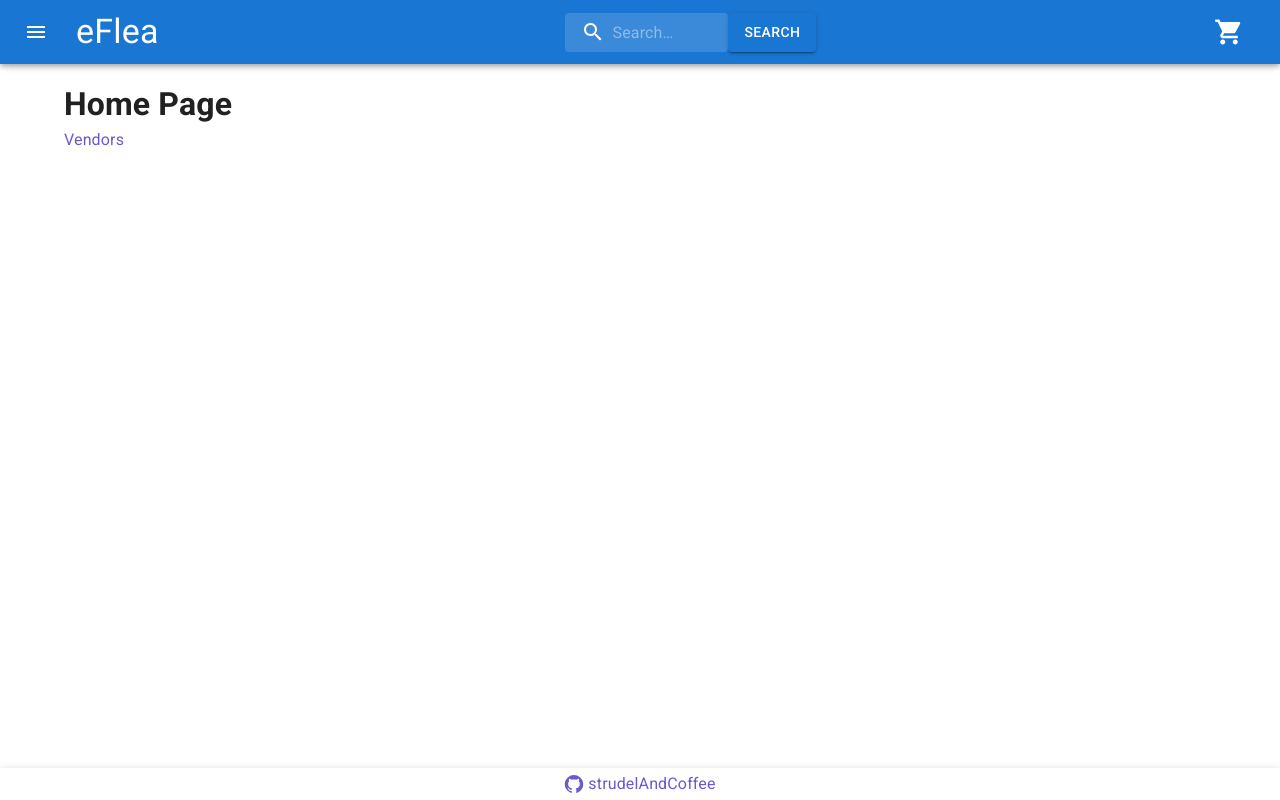
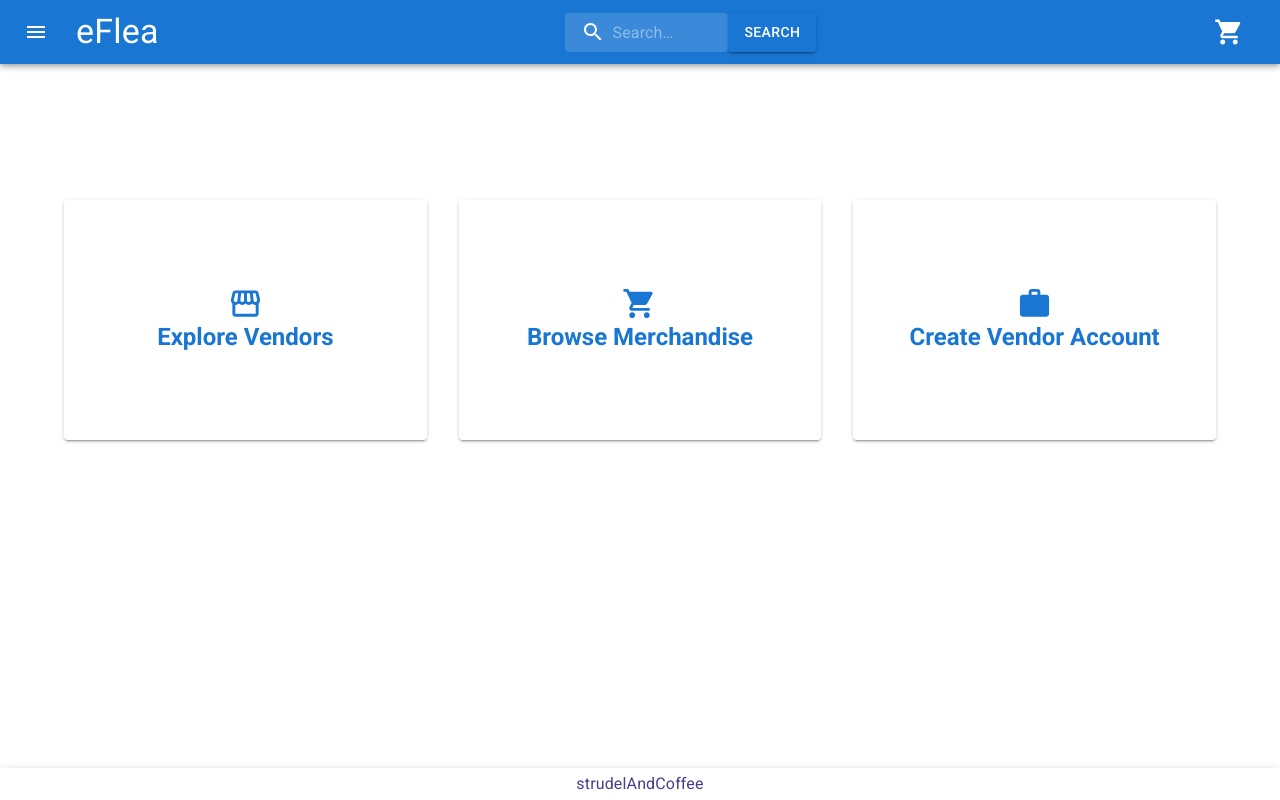
Before and after one commit to strudelAndCoffee/e-flea, a React (Vite) app in the folder client/: page / in a window 1280 px wide. Built offline with nearby package versions, Linux system fonts and the light colour scheme.

Commit message:
add SiteLinks to home page

```diff
--- a/client/src/components/Footer/index.tsx
+++ b/client/src/components/Footer/index.tsx
@@ -1,5 +1,5 @@
 import AppBar from '@mui/material/AppBar'
-import GitHub from '@mui/icons-material/GitHub'
+// import GitHub from '@mui/icons-material/GitHub'
 
 export default function Footer() {
   return (
@@ -20,7 +20,8 @@
         target="_blank"
         className="footer-link"
       >
-        <GitHub fontSize="small" sx={{ marginRight: 0.5 }} /> strudelAndCoffee
+        {/* <GitHub fontSize="small" sx={{ marginRight: 0.5 }} /> */}
+        strudelAndCoffee
       </a>
     </AppBar>
   )
--- /dev/null
+++ b/client/src/components/Home/SiteLink.tsx
@@ -0,0 +1,49 @@
+import { Link } from 'react-router-dom'
+import Box from '@mui/material/Box'
+import Grid from '@mui/material/Grid'
+import Paper from '@mui/material/Paper'
+import Typography from '@mui/material/Typography'
+import StorefrontIcon from '@mui/icons-material/Storefront'
+import CartIcon from '@mui/icons-material/ShoppingCart'
+import WorkIcon from '@mui/icons-material/Work'
+
+interface SiteLinkProps {
+  icon: string
+  text: string
+}
+
+export default function SiteLink({ icon, text }: SiteLinkProps) {
+  let iconEl
+  if (icon === 'vendors')
+    iconEl = <StorefrontIcon color="primary" fontSize="large" />
+  if (icon === 'products')
+    iconEl = <CartIcon color="primary" fontSize="large" />
+  if (icon === 'create') iconEl = <WorkIcon color="primary" fontSize="large" />
+
+  return (
+    <Grid item xs={4}>
+      <Link to="/vendors">
+        <Paper
+          elevation={2}
+          sx={{
+            height: '30vh',
+            display: 'flex',
+            flexDirection: 'column',
+            justifyContent: 'center',
+            alignItems: 'center',
+          }}
+        >
+          {iconEl}
+          <Typography
+            variant="h5"
+            component="h3"
+            fontWeight="bold"
+            color="primary"
+          >
+            {text}
+          </Typography>
+        </Paper>
+      </Link>
+    </Grid>
+  )
+}
--- a/client/src/components/Product/index.tsx
+++ b/client/src/components/Product/index.tsx
@@ -4,7 +4,6 @@
 import Box from '@mui/material/Box'
 import Typography from '@mui/material/Typography'
 import Rating from '@mui/material/Rating'
-// import { } from '@mui/icons-material'
 
 import ProductImg from './ProductImg.jsx'
 
--- a/client/src/components/index.ts
+++ b/client/src/components/index.ts
@@ -1,5 +1,6 @@
 import Header from './Header'
 import Product from './Product'
 import Footer from './Footer'
+import SiteLink from './Home/SiteLink.jsx'
 
-export { Header, Product, Footer }
+export { Header, Product, Footer, SiteLink }
--- a/client/src/css/index.css
+++ b/client/src/css/index.css
@@ -13,7 +13,7 @@
 a,
 a:visited {
   text-decoration: none;
-  color: slateblue;
+  color: darkslateblue;
 }
 
 .main-title {
--- a/client/src/pages/Home.tsx
+++ b/client/src/pages/Home.tsx
@@ -1,11 +1,31 @@
 import { Link } from 'react-router-dom'
+import Grid from '@mui/material/Grid'
+import Paper from '@mui/material/Paper'
+import Typography from '@mui/material/Typography'
+
+import { SiteLink } from '../components'
+
+const siteLinkInfo = [
+  {
+    icon: 'vendors',
+    text: 'Explore Vendors',
+  },
+  {
+    icon: 'products',
+    text: 'Browse Merchandise',
+  },
+  {
+    icon: 'create',
+    text: 'Create Vendor Account',
+  },
+]
 
 export default function Home() {
   return (
-    <>
-      <h1>Home Page</h1>
-      {/* <Grid container spacing={4}></Grid> */}
-      <Link to="/vendors">Vendors</Link>
-    </>
+    <Grid container spacing={4} paddingTop={15}>
+      {siteLinkInfo.map(({ icon, text }) => (
+        <SiteLink icon={icon} text={text} />
+      ))}
+    </Grid>
   )
 }
```
